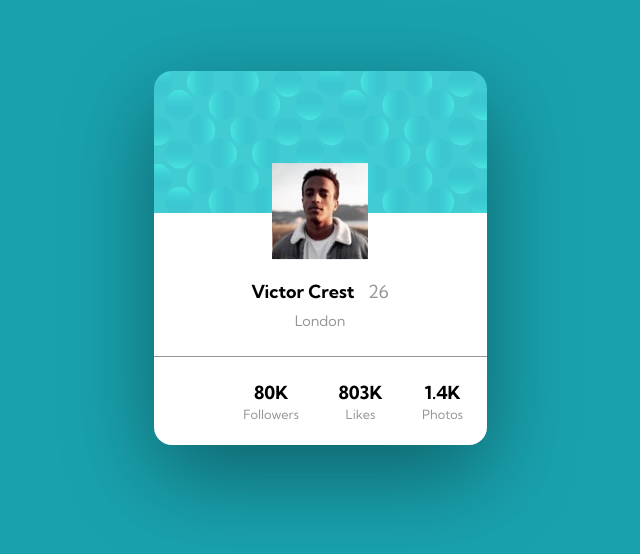
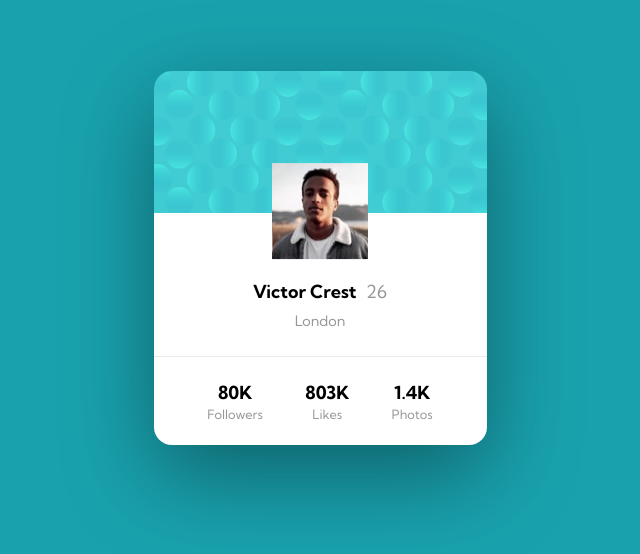
Before and after one commit to cdevnev/profile-card-component, a plain HTML site: page index.html in a window 1280 px wide. Shown: the part 142-696 px from the top of the page, without its empty margins (320-960 px from the left). Drawn offline with Linux system fonts and the light colour scheme.

Commit message:
Added color variable for <hr> -adjusted padding for age -changed hr color -fixed stats positioning and gap

```diff
--- a/css/style.css
+++ b/css/style.css
@@ -9,6 +9,7 @@
     --DarkBlue: hsl(229, 23%, 23%);
     --DarkGray: hsl(227, 10%, 46%);
     --LightGray: hsl(0, 0%, 59%);
+    --FadedGray: hsla(0, 0%, 59%, .2);
 /* ## FONTS ## */
     --Bold700: 700 1.125rem/1 'Kumbh Sans', sans-serif;
     --Light400: 400 1.125rem/1 'Kumbh Sans', sans-serif;
@@ -88,7 +89,7 @@ body {
     display: inline-block;
     font: var(--Light400);
     color: var(--LightGray);
-    padding-left: .5em;
+    padding-left: .3em;
 }
 
 .location {
@@ -101,18 +102,17 @@ hr {
     height: 1px;
     width: 100%;
     border: 0;
-    background-color: var(--LightGray);
-    color: var(--LightGray);
-    border-color: var(--LightGray);
+    background-color: var(--FadedGray);
+    color: var(--FadedGray);
+    border-color: var(--FadedGray);
 
 }
 
 .stats {
-    margin: 0 auto;
     padding: 1em;
     display: flex;
-    justify-content: flex-start;
-    gap: 20%;
+    justify-content: center;
+    gap: 2em;
 }
 
 .stats h2 {
```
